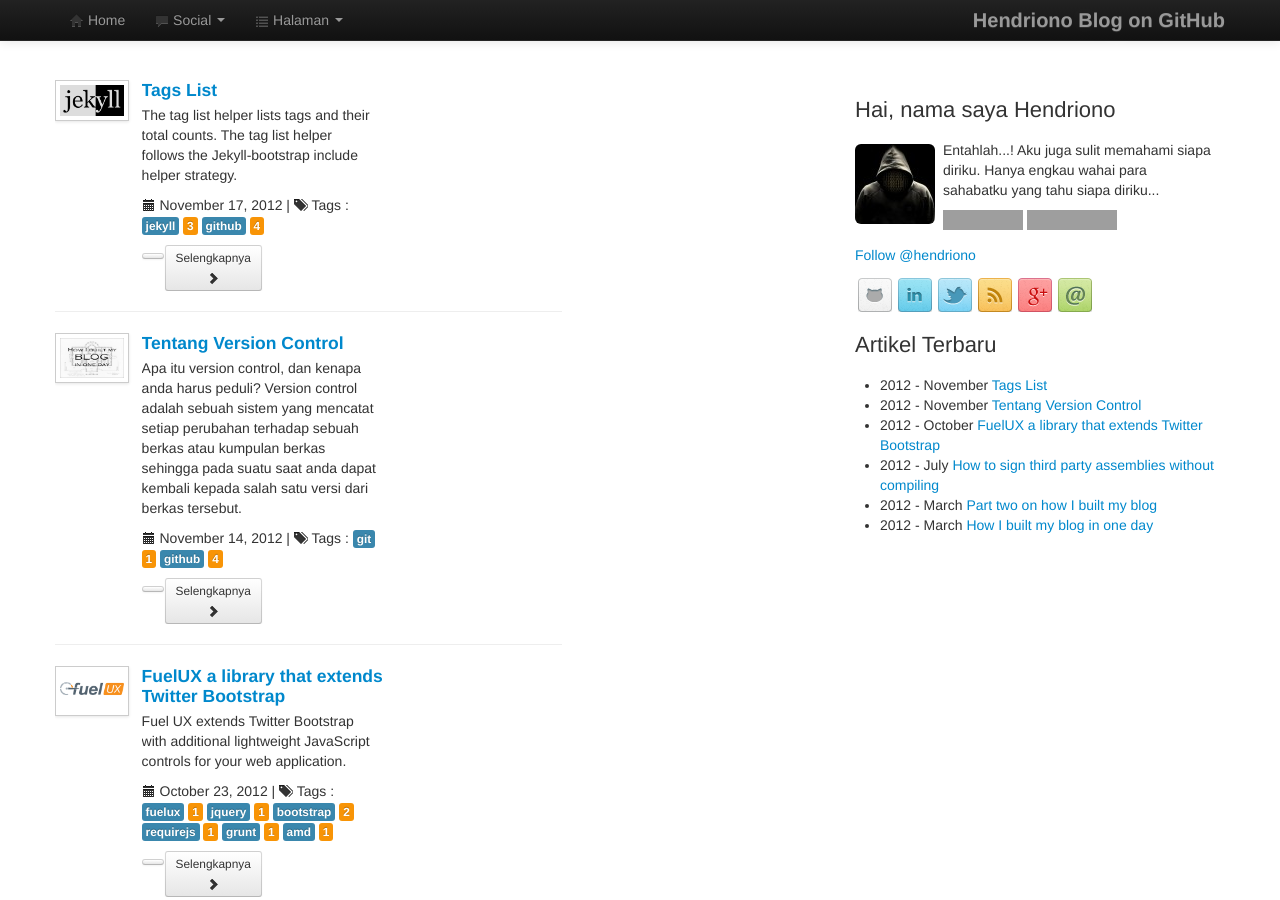
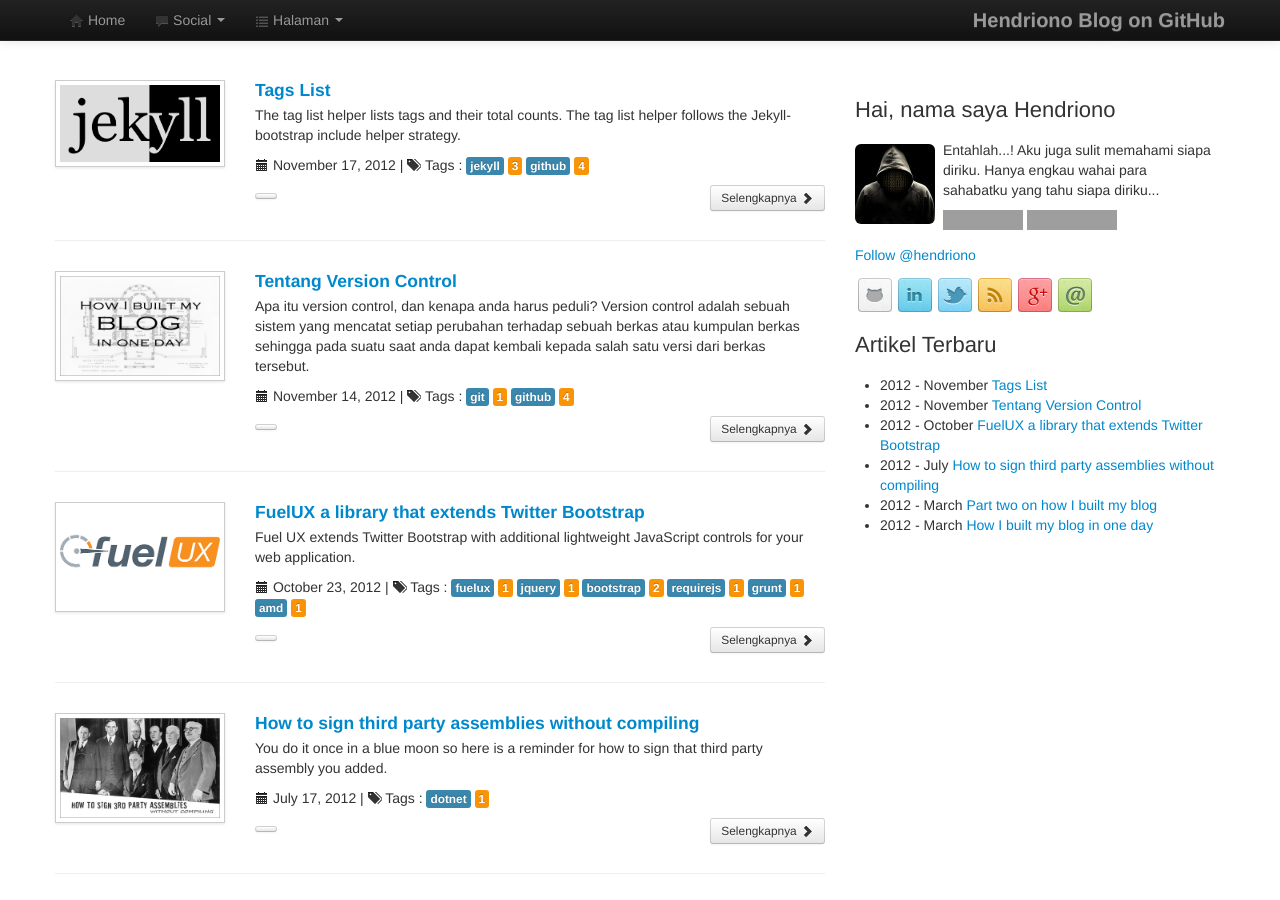
Before and after one commit to hendriono/hendriono.github.com, a Jekyll site: the page built from index.html, in a window 1280 px wide and 900 px high. Built offline with Jekyll 4.4.1, drawn with Linux system fonts in a browser that asks for light colours; nearby versions of some CDN libraries; Markdown is read by kramdown in place of the engine named in the settings; comment, search, counter and statistics services are not loaded; grey boxes are pictures that could not be loaded.

Commit message:
Ah Tekan lagi Pusing ah...

```diff
--- a/_includes/post_footer.html
+++ b/_includes/post_footer.html
@@ -1,4 +1,4 @@
-<div class="row-fluid">
+<div class="row">
   <div class="span12 column">
     {% if site.related_posts.size >= 1 %}
       <h2>Artikel Terkait</h2>
@@ -13,14 +13,14 @@
   </div>
 </div>
 
-<div class="row-fluid">
+<div class="row">
   <div class="span6 columns">&nbsp;</div>
   <div class="span6 column">
   <p class="pull-right">{% if page.previous.url %} <a href="{{page.previous.url}}" title="Previous Post: {{page.previous.title}}"><i class="icon-chevron-left"></i></a>   {% endif %}   {% if page.next.url %}  <a href="{{page.next.url}}" title="Next Post: {{page.next.title}}"><i class="icon-chevron-right"></i></a>   {% endif %} </p>
   </div>
 </div>
 
-<div class="row-fluid">
+<div class="row">
     <div class="span12 columns" id="post-comments">
     {% if page.comments %}
     <h2><a href="http://hendriono.github.com{{ page.url }}#disqus_thread" data-disqus-identifier="{{ page.url }}"></a></h2>
--- a/_includes/post_header.html
+++ b/_includes/post_header.html
@@ -1,10 +1,10 @@
-<div class="row-fluid">
+<div class="row">
   <div class="span12 column">
     <p><h1>{{ page.title }}</h1></p>
   </div>
 </div>
 
-<div class="row-fluid">
+<div class="row">
   <div class="span10 column">
     <p><i class="icon-calendar"></i> {{ page.date | date: "%B %e, %Y" }} | {{ page.category }} | <i class="icon-tags"></i> {% assign tags_list = page.tags %} {% include helpers/tags_list.html %}</p>
     <p><a href="https://twitter.com/share" class="twitter-share-button" data-via="dedehendriono">Tweet</a> <g:plusone size="medium"></g:plusone></p>
@@ -14,7 +14,7 @@
   </div>
 </div>
 
-<div class="row-fluid">
+<div class="row">
   <div class="span12 column">
     <hr>
   </div>
--- a/_layouts/layout.html
+++ b/_layouts/layout.html
@@ -33,7 +33,7 @@
     <div class="container">
       <div class="marketing">
         <div class="content">
-          <div class="row-fluid">
+          <div class="row">
             <div class="span8 columns">
               {{ content }}
             </div>
--- a/_layouts/post.html
+++ b/_layouts/post.html
@@ -3,7 +3,7 @@ layout: default
 ---
 
 <div class="content">
-  <div class="row-fluid">
+  <div class="row">
     <div class="span12 columns">
       {% include post_header.html %}
       {{ content }}
--- a/index.html
+++ b/index.html
@@ -3,9 +3,9 @@ layout: layout
 title: "Hendriono"
 ---
 {% for post in site.posts offset: 0 limit: 50 %}
-<div class="row-fluid">
+<div class="row">
   <div class="span8">
-    <div class="row-fluid media">
+    <div class="row media">
       <div class="span2">
         <a class="pull-left" href="{{ post.url }}" >
           <img border="0" width="250" height="150" src="/img/posts/{{ post.image }}" alt="{{ post.title }}" class="img-polaroid media-object">
@@ -18,7 +18,7 @@ title: "Hendriono"
         <i class="icon-calendar"></i> {{ post.date | date: "%B %e, %Y" }}
         | <i class="icon-tags"></i> Tags : {% assign tags_list = post.tags %} {% include helpers/tags_list.html %}
         </p>
-        <div class="row-fluid"><div class="span3 column"><a href="http://hendriono.github.com{{ post.url }}#disqus_thread" data-disqus-identifier="{{ post.url }}" class="btn btn-small"></a></div><div class="span3 column "><span class="pull-right"><a href="{{ post.url }}" class="btn btn-small">Selengkapnya <i class="icon-chevron-right"></i></a></span></div></div>
+        <div class="row"><div class="span3 column"><a href="http://hendriono.github.com{{ post.url }}#disqus_thread" data-disqus-identifier="{{ post.url }}" class="btn btn-small"></a></div><div class="span3 column "><span class="pull-right"><a href="{{ post.url }}" class="btn btn-small">Selengkapnya <i class="icon-chevron-right"></i></a></span></div></div>
       </div>
     </div>
     <hr>
```
